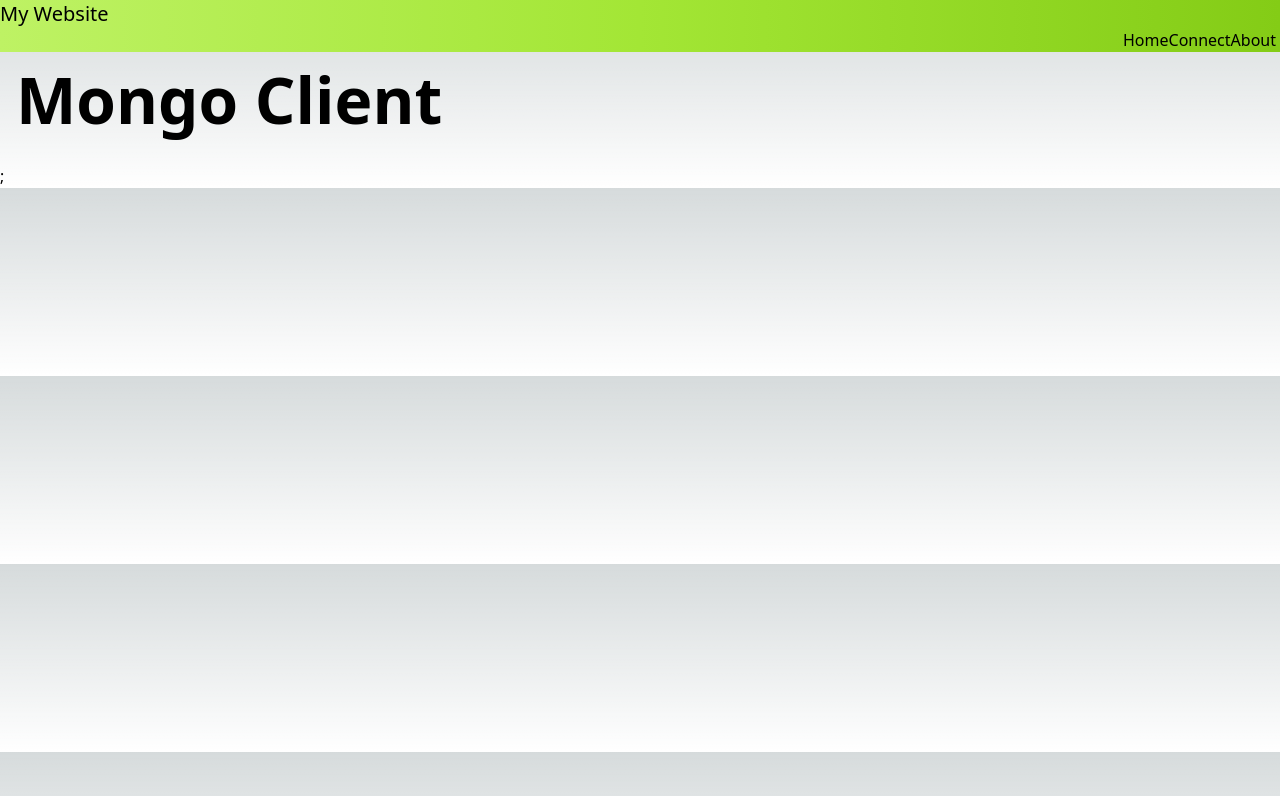
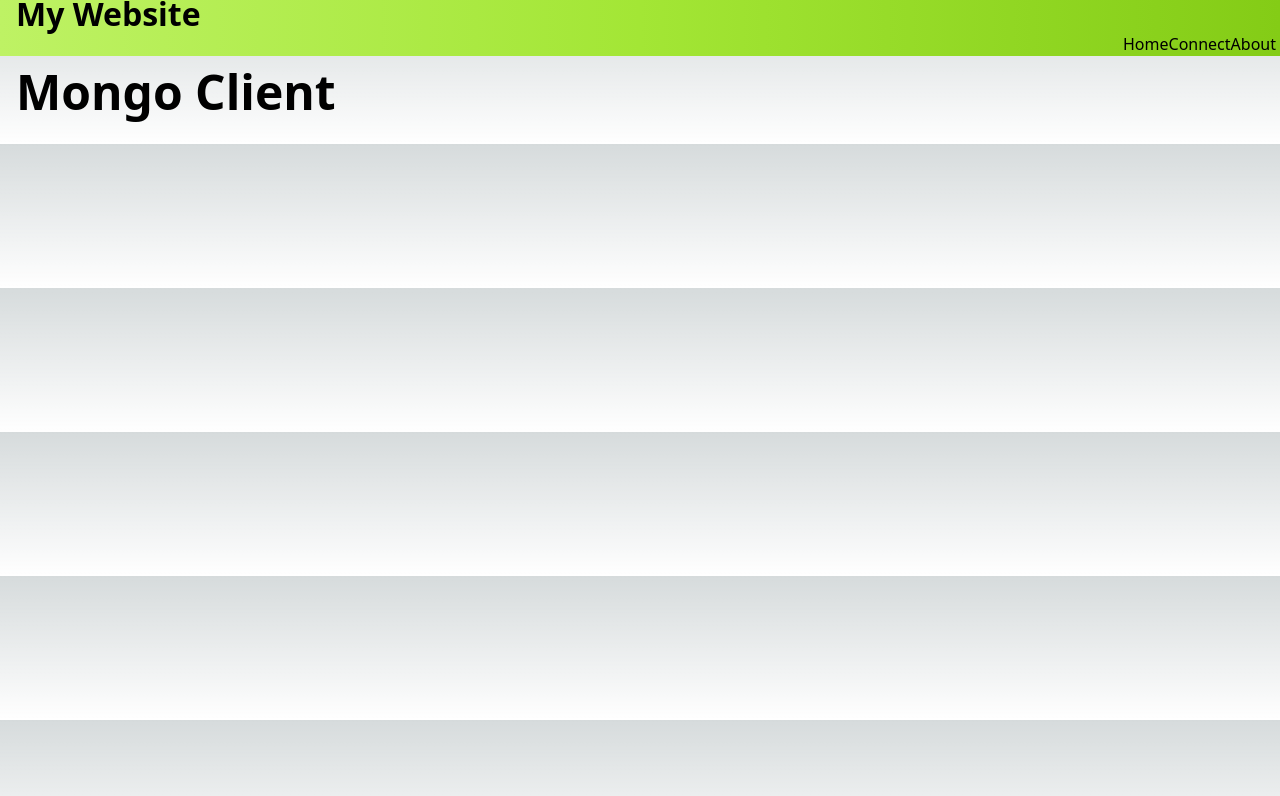
Before and after one commit to Leg3ndary/mongo-client, a Next.js app: page / in a window 1280 px wide. Shown: the top 796 px of the page. Built offline with nearby package versions, Linux system fonts and the light colour scheme.

Commit message:
Commit changes

```diff
--- a/src/components/navigation/NavBar.tsx
+++ b/src/components/navigation/NavBar.tsx
@@ -4,9 +4,9 @@ import Link from "next/link";
 
 const NavBar = () => {
     return (
-        <div className="navbar bg-gradient-to-r from-lime-300 via-lime-400 to-lime-500">
+        <div className="navbar bg-gradient-to-r from-lime-300 via-lime-400 to-lime-500 item-center">
             <div className="flex-1">
-                <a className="btn btn-ghost normal-case text-xl">My Website</a>
+                <a className="btn btn-ghost normal-case text-xl navBarHeader">My Website</a>
             </div>
             <div className="flex-none">
                 <ul className="menu menu-horizontal px-1 flex justify-end">
--- a/src/pages/_app.tsx
+++ b/src/pages/_app.tsx
@@ -5,7 +5,7 @@ import Layout from "@/components/Layout";
 export default function App({ Component, pageProps }: AppProps) {
     return (
         <Layout>
-            <Component {...pageProps} />;
+            <Component {...pageProps} />
         </Layout>
     );
 }
--- a/src/styles/globals.css
+++ b/src/styles/globals.css
@@ -27,8 +27,14 @@ body {
 }
 
 h1 {
-    font-size: 4rem;
+    font-size: 3rem;
     font-weight: 700;
     margin-bottom: 1rem;
     margin-left: 1rem;
 }
+
+.navBarHeader {
+    font-size: 2rem;
+    font-weight: 700;
+    margin-left: 1rem;
+}
```
